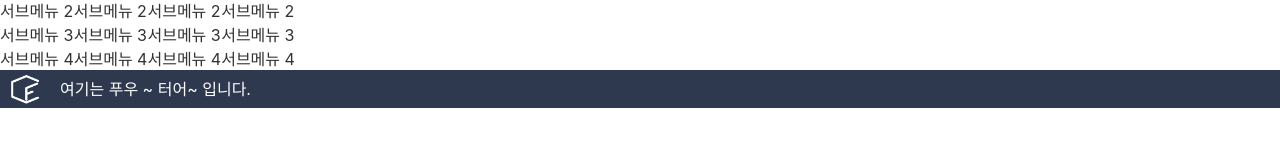
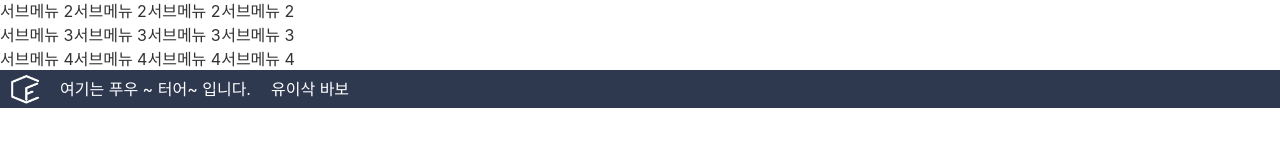
Before and after one commit to isaac8001/dev-manual, a React (Create React App) app: page / in a window 1280 px wide. Shown: the part 606-752 px from the top of the page. Built offline with nearby package versions, Linux system fonts and the light colour scheme.

Commit message:
유이삭 바보

```diff
--- a/src/layout/footer.js
+++ b/src/layout/footer.js
@@ -1,4 +1,4 @@
-import "./footer.css";
+import './footer.css';
 
 const Footer = () => {
   return (
@@ -6,10 +6,11 @@ const Footer = () => {
       <footer>
         <img
           className="footerlogo"
-          src={process.env.PUBLIC_URL + "/img/footer-logo.png"}
+          src={process.env.PUBLIC_URL + '/img/footer-logo.png'}
           alt=""
         />
         <div>여기는 푸우 ~ 터어~ 입니다.</div>
+        <div>유이삭 바보</div>
       </footer>
     </>
   );
```
